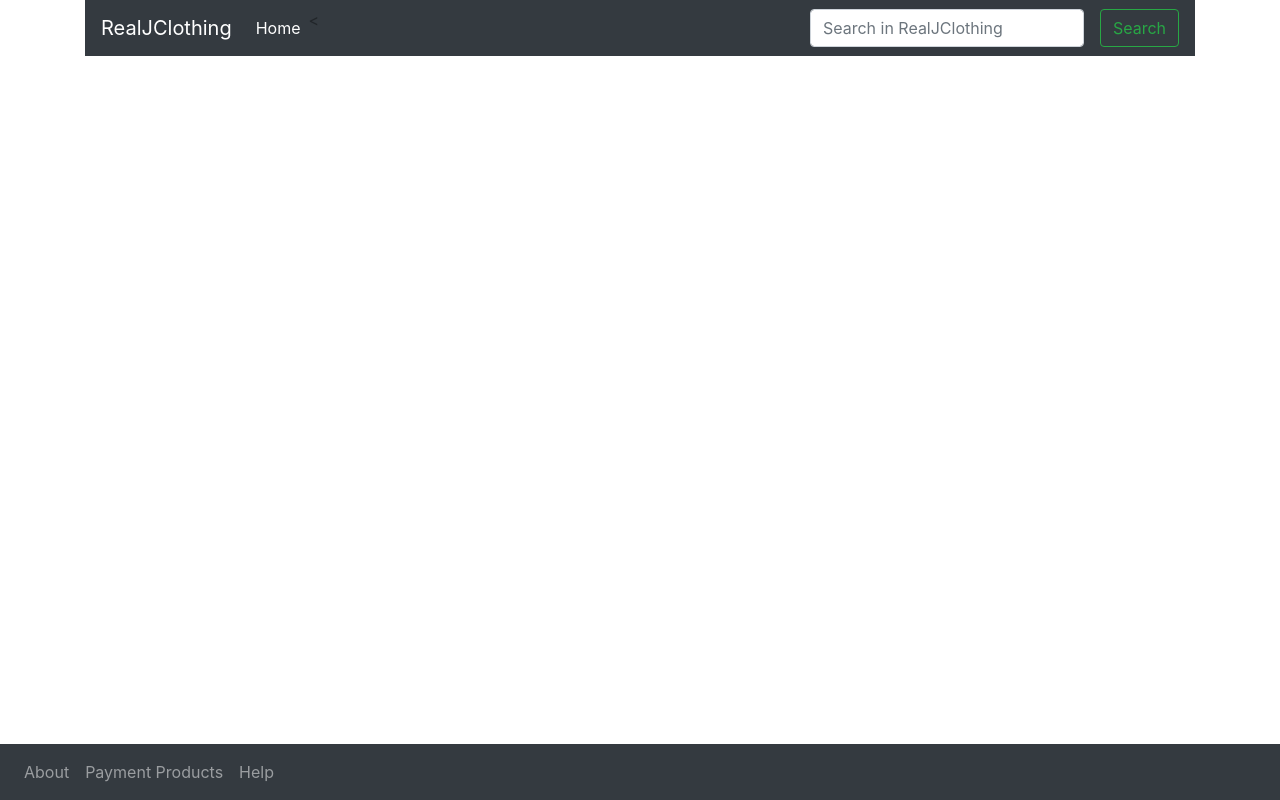
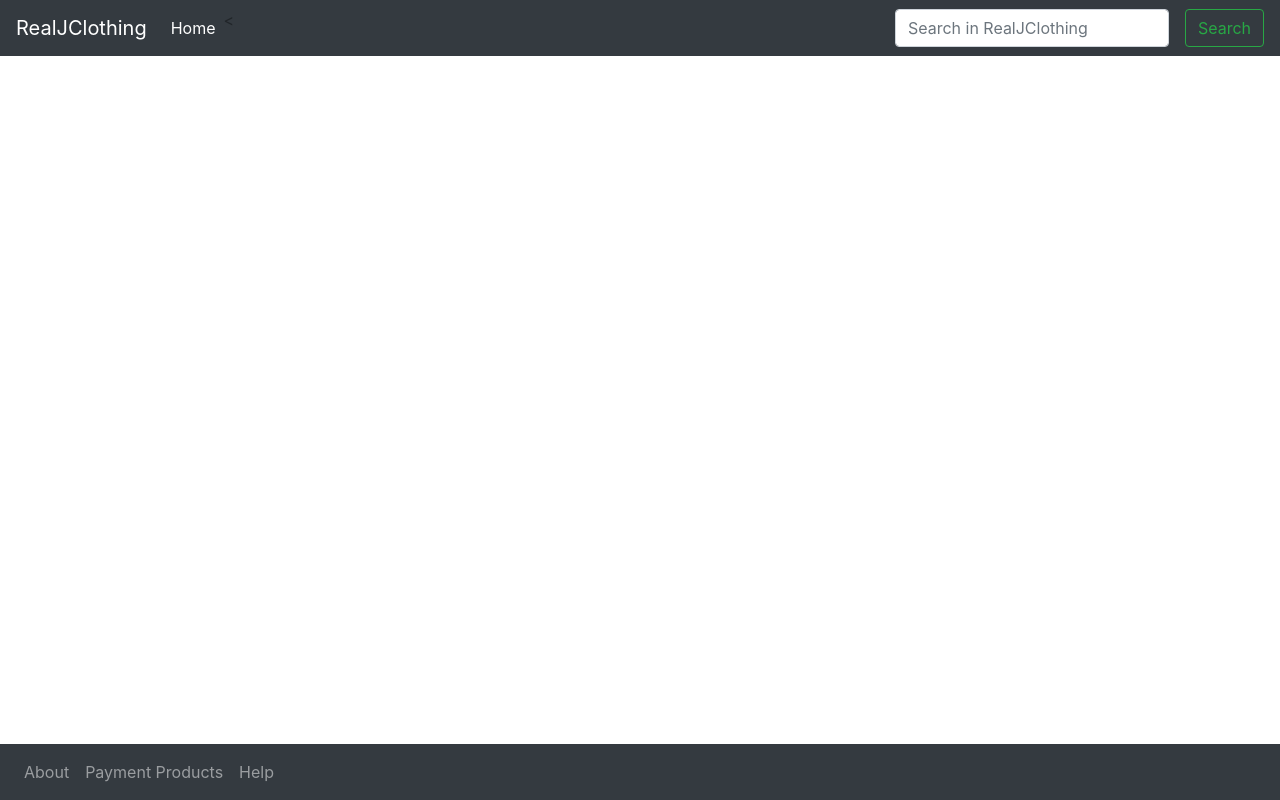
Before and after one commit to ARubiato/Midterm_Project, an Angular app: page / in a window 1280 px wide. Built offline with nearby package versions, Linux system fonts and the light colour scheme.

Commit message:
top nav bar adjusted

```diff
--- a/src/app/app.component.html
+++ b/src/app/app.component.html
@@ -1,5 +1,6 @@
-<div class = "container text-center">
+
 
 
 <router-outlet></router-outlet>
+<div class = "container text-center">
 </div>
```
